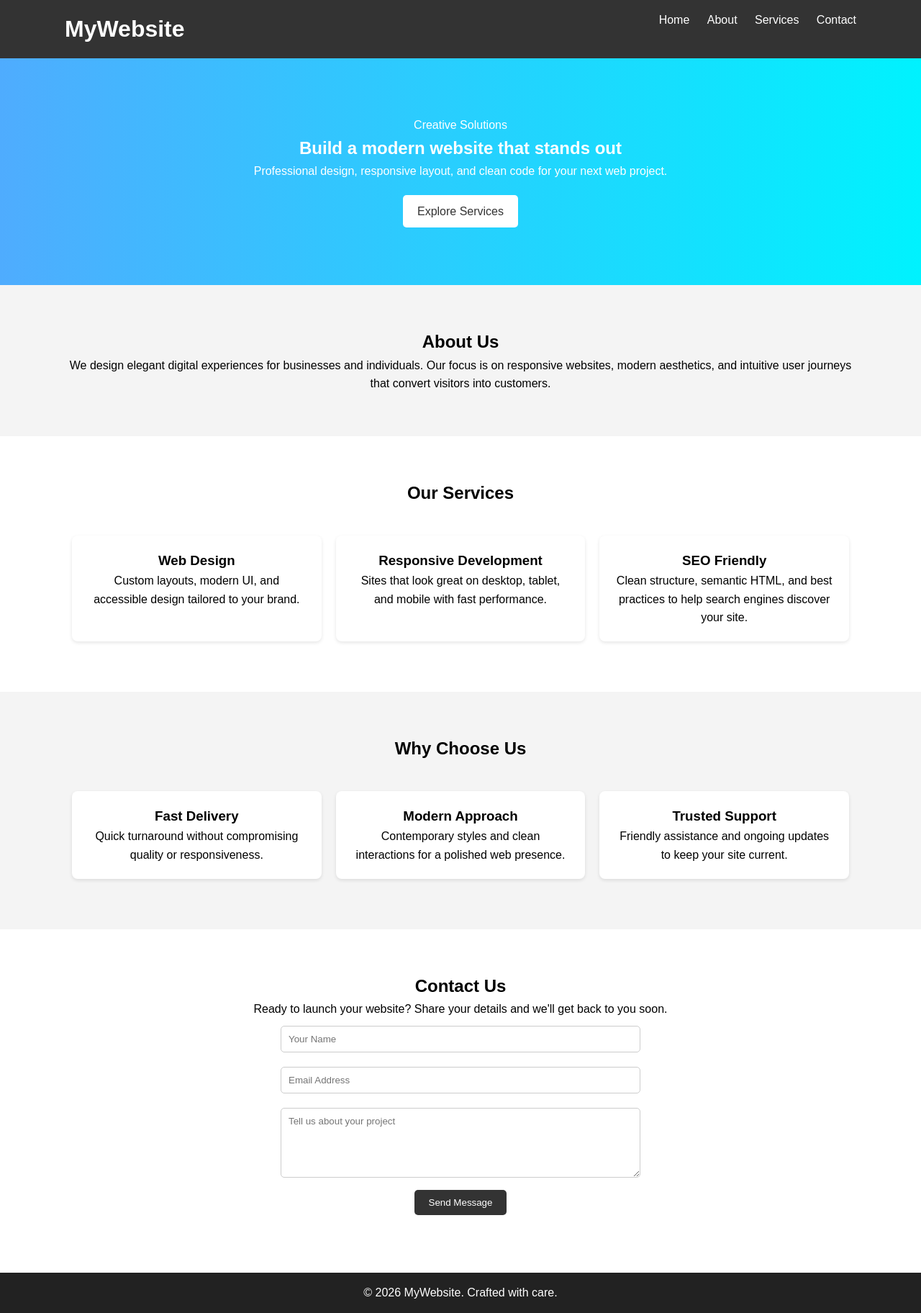
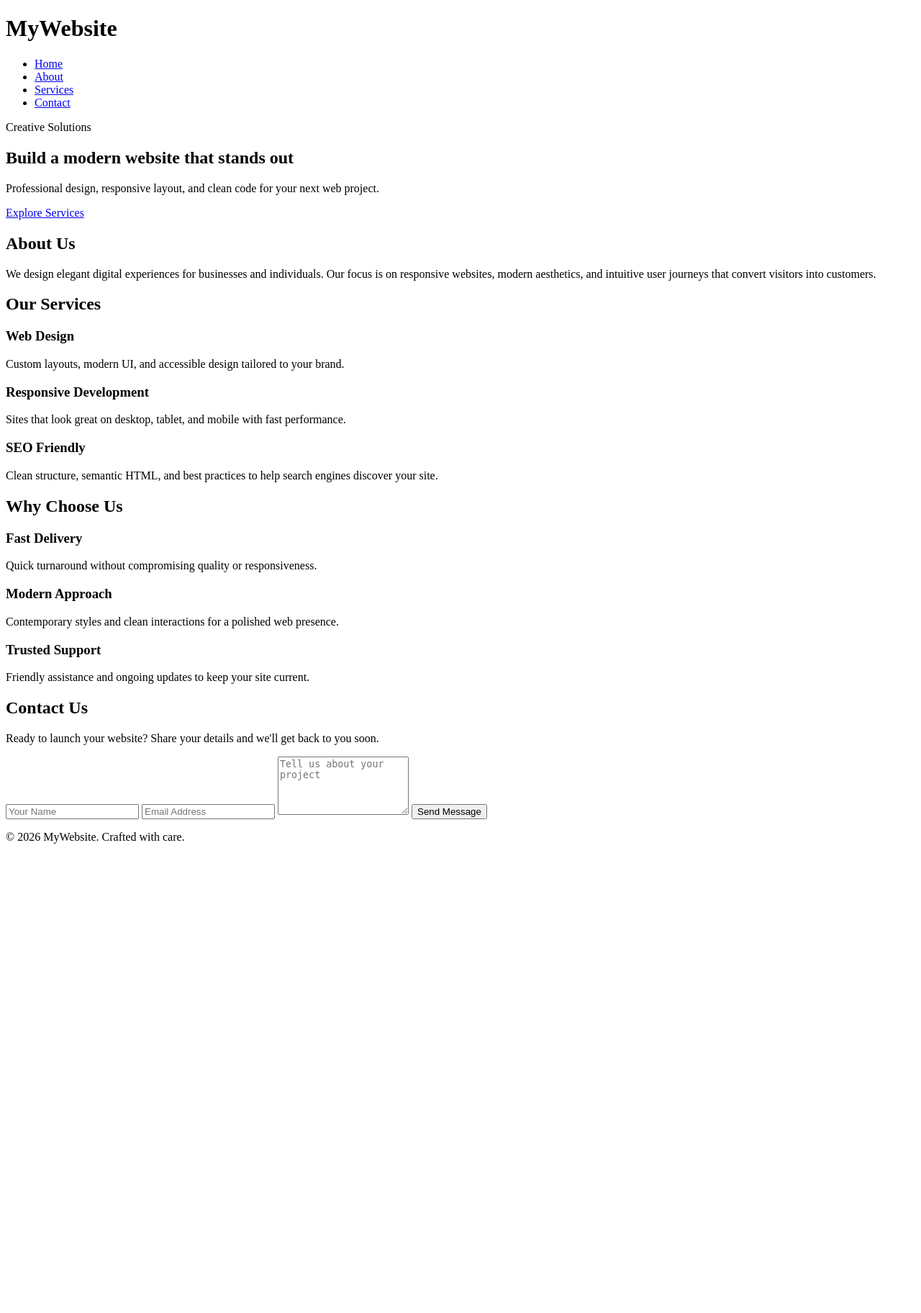
Before and after one commit to khushisingh892210-create/webtechnlogy-project, a PHP site: page /experiment4.html in a window 1280 px wide. Shown: the whole page at 72% size. After the commit the page ends 1172 px from the top, so only its background shows below. Run offline with PHP 8.4, Linux system fonts and the light colour scheme.

Commit message:
Replace CSS with HTML structure for website
Removed existing CSS styles and added HTML structure for a simple website layout.

```diff
--- a/experiment4style.css
+++ b/experiment4style.css
@@ -1,147 +1,99 @@
-/* Reset */
-* {
-    margin: 0;
-    padding: 0;
-    box-sizing: border-box;
-    font-family: Arial, sans-serif;
-}
+<!DOCTYPE html>
+<html lang="en">
+<head>
+    <meta charset="UTF-8">
+    <title>My Simple Website</title>
+    <meta name="viewport" content="width=device-width, initial-scale=1.0">
+    <link rel="stylesheet" href="experiment4style.css">
+</head>
+<body>
 
-body {
-    line-height: 1.6;
-}
+    <header>
+        <div class="container header-inner">
+            <h1 class="logo">MyWebsite</h1>
+            <nav>
+                <ul>
+                    <li><a href="#home">Home</a></li>
+                    <li><a href="#about">About</a></li>
+                    <li><a href="#services">Services</a></li>
+                    <li><a href="#contact">Contact</a></li>
+                </ul>
+            </nav>
+        </div>
+    </header>
 
-/* Container */
-.container {
-    width: 90%;
-    max-width: 1100px;
-    margin: auto;
-}
+    <section id="home" class="hero">
+        <div class="container hero-content">
+            <span class="eyebrow">Creative Solutions</span>
+            <h2>Build a modern website that stands out</h2>
+            <p>Professional design, responsive layout, and clean code for your next web project.</p>
+            <a href="#services" class="btn">Explore Services</a>
+        </div>
+    </section>
 
-/* Header */
-header {
-    background: #333;
-    color: #fff;
-    padding: 15px 0;
-}
+    <section id="about" class="section light">
+        <div class="container">
+            <h2>About Us</h2>
+            <p>We design elegant digital experiences for businesses and individuals. Our focus is on responsive websites, modern aesthetics, and intuitive user journeys that convert visitors into customers.</p>
+        </div>
+    </section>
 
-.logo {
-    float: left;
-}
+    <section id="services" class="section">
+        <div class="container">
+            <h2>Our Services</h2>
+            <div class="cards">
+                <div class="card">
+                    <h3>Web Design</h3>
+                    <p>Custom layouts, modern UI, and accessible design tailored to your brand.</p>
+                </div>
+                <div class="card">
+                    <h3>Responsive Development</h3>
+                    <p>Sites that look great on desktop, tablet, and mobile with fast performance.</p>
+                </div>
+                <div class="card">
+                    <h3>SEO Friendly</h3>
+                    <p>Clean structure, semantic HTML, and best practices to help search engines discover your site.</p>
+                </div>
+            </div>
+        </div>
+    </section>
 
-nav ul {
-    float: right;
-    list-style: none;
-}
+    <section id="features" class="section light">
+        <div class="container">
+            <h2>Why Choose Us</h2>
+            <div class="cards">
+                <div class="card">
+                    <h3>Fast Delivery</h3>
+                    <p>Quick turnaround without compromising quality or responsiveness.</p>
+                </div>
+                <div class="card">
+                    <h3>Modern Approach</h3>
+                    <p>Contemporary styles and clean interactions for a polished web presence.</p>
+                </div>
+                <div class="card">
+                    <h3>Trusted Support</h3>
+                    <p>Friendly assistance and ongoing updates to keep your site current.</p>
+                </div>
+            </div>
+        </div>
+    </section>
 
-nav ul li {
-    display: inline;
-    margin-left: 20px;
-}
+    <section id="contact" class="section">
+        <div class="container">
+            <h2>Contact Us</h2>
+            <p>Ready to launch your website? Share your details and we'll get back to you soon.</p>
+            <form action="#" method="post">
+                <input type="text" name="name" placeholder="Your Name" required>
+                <input type="email" name="email" placeholder="Email Address" required>
+                <textarea name="message" rows="5" placeholder="Tell us about your project" required></textarea>
+                <button type="submit">Send Message</button>
+            </form>
+        </div>
+    </section>
 
-nav ul li a {
-    color: #fff;
-    text-decoration: none;
-}
+    <footer>
+        <p>© 2026 MyWebsite. Crafted with care.</p>
+    </footer>
 
-header::after {
-    content: "";
-    display: block;
-    clear: both;
-}
-
-/* Hero Section */
-.hero {
-    background: linear-gradient(to right, #4facfe, #00f2fe);
-    color: white;
-    text-align: center;
-    padding: 80px 20px;
-}
-
-.btn {
-    display: inline-block;
-    margin-top: 20px;
-    padding: 10px 20px;
-    background: white;
-    color: #333;
-    text-decoration: none;
-    border-radius: 5px;
-}
-
-/* Sections */
-.section {
-    padding: 60px 20px;
-    text-align: center;
-}
-
-.light {
-    background: #f4f4f4;
-}
-
-/* Cards */
-.cards {
-    display: flex;
-    justify-content: space-between;
-    flex-wrap: wrap;
-    margin-top: 30px;
-}
-
-.card {
-    background: white;
-    padding: 20px;
-    margin: 10px;
-    flex: 1;
-    min-width: 250px;
-    border-radius: 8px;
-    box-shadow: 0 2px 5px rgba(0,0,0,0.1);
-}
-
-/* Contact Form */
-form {
-    max-width: 500px;
-    margin: auto;
-}
-
-form input,
-form textarea {
-    width: 100%;
-    padding: 10px;
-    margin: 10px 0;
-    border: 1px solid #ccc;
-    border-radius: 5px;
-}
-
-form button {
-    background: #333;
-    color: white;
-    padding: 10px 20px;
-    border: none;
-    border-radius: 5px;
-    cursor: pointer;
-}
-
-/* Footer */
-footer {
-    background: #222;
-    color: white;
-    text-align: center;
-    padding: 15px;
-    margin-top: 20px;
-}
-
-/* Responsive */
-@media(max-width: 768px) {
-    nav ul {
-        float: none;
-        text-align: center;
-        margin-top: 10px;
-    }
-
-    .logo {
-        float: none;
-        text-align: center;
-    }
-
-    .cards {
-        flex-direction: column;
-    }
-}
+</body>
+</html>
```
